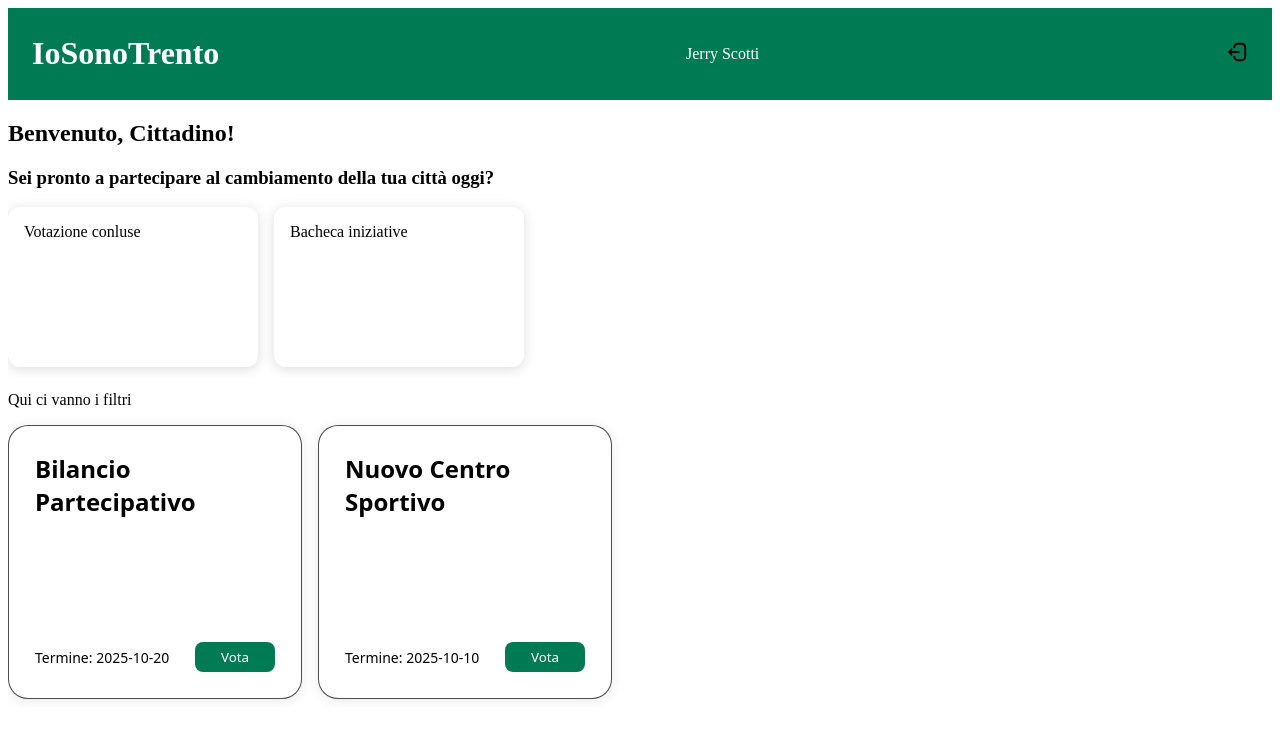
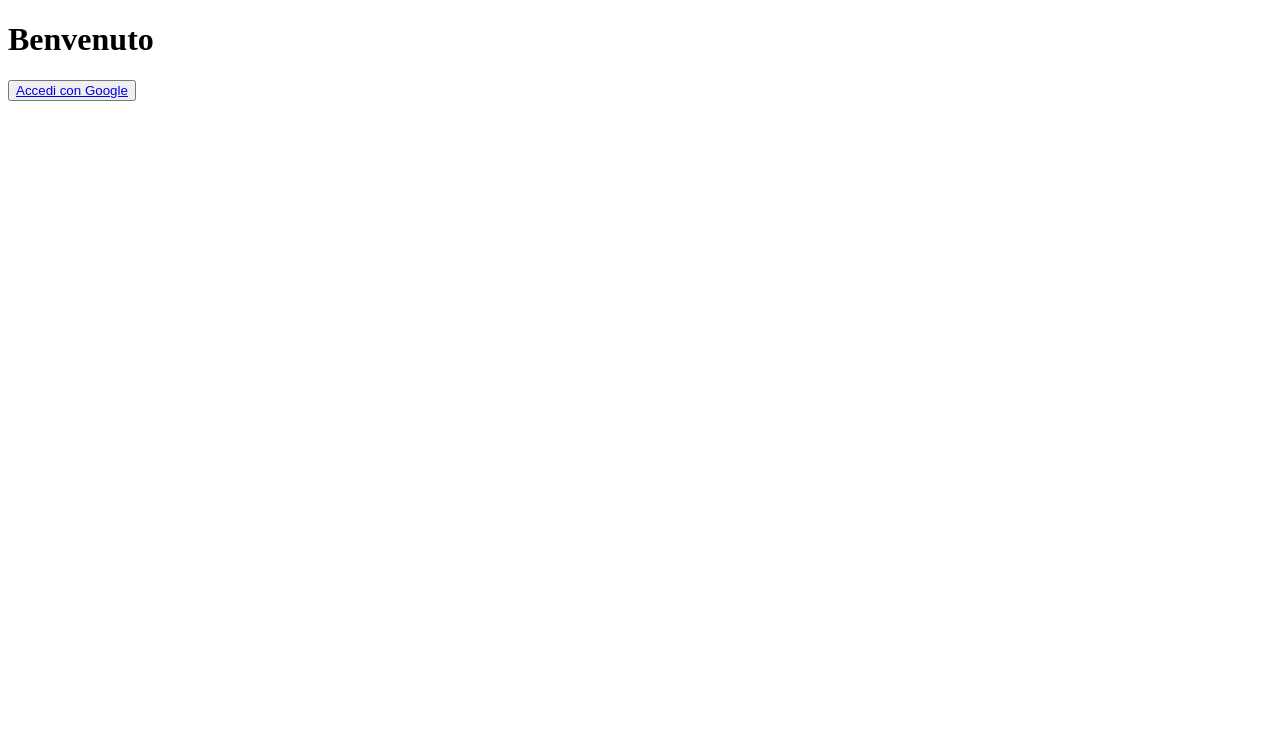
Before and after one commit to ErnestoBeltrami/Ingegneria_Software, a React app in the folder deliverable_2/frontend/: page / in a window 1280 px wide. Shown: the top 738 px of the page. Built offline with nearby package versions, Linux system fonts and the light colour scheme; the HTML template or start-up script is replaced by a standard one.

Commit message:
feat: add Accesso component for Google authentication

```diff
--- /dev/null
+++ b/deliverable_2/frontend/src/Accesso.jsx
@@ -0,0 +1,15 @@
+
+function Accesso() {
+  return (
+    <div>
+      <h1>Benvenuto</h1>
+      <div>
+        <button>
+            <a href="http://localhost:3000/auth/google">Accedi con Google</a>
+        </button>
+      </div>
+    </div>
+  );
+}
+
+export default Accesso;
--- a/deliverable_2/frontend/src/App.jsx
+++ b/deliverable_2/frontend/src/App.jsx
@@ -1,8 +1,9 @@
+import Accesso from "./Accesso.jsx"
 import DashboardCittadino from "./DashboardCittadino.jsx"
 function App() {
   return (
     <>
-      <DashboardCittadino />
+      <Accesso/>
     </>
   )
 }
```
